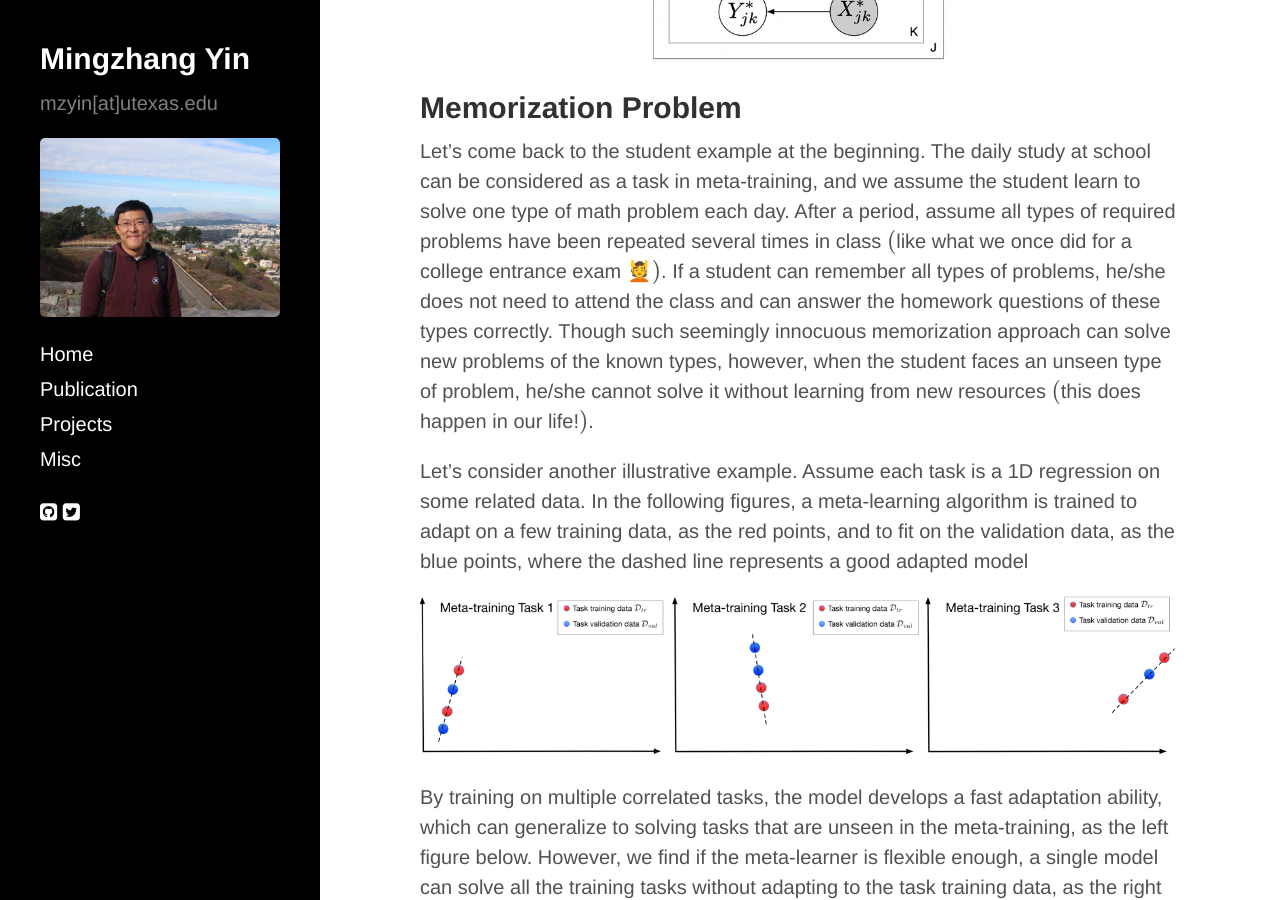
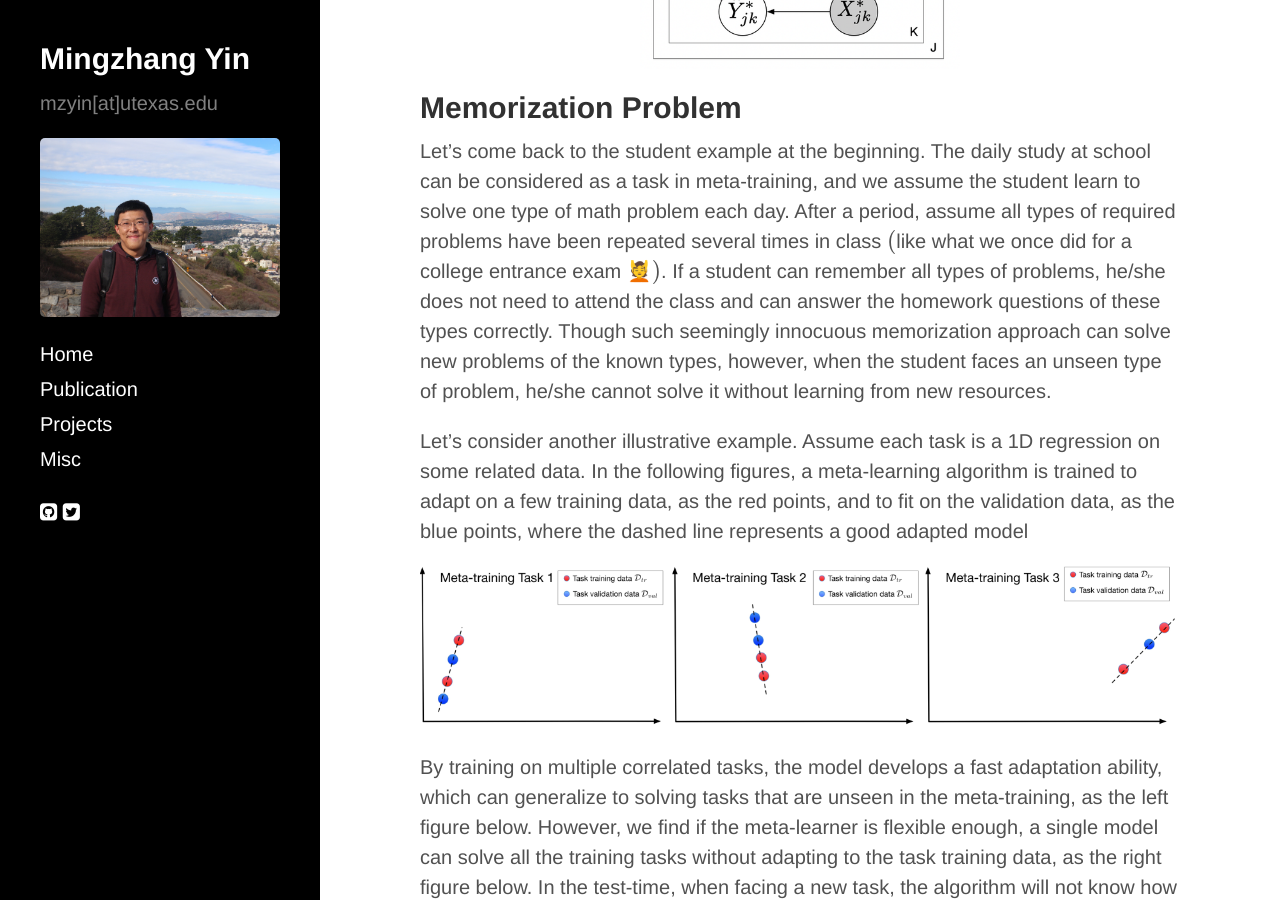
Before and after one commit to mingzhang-yin/mingzhang-yin.github.io, a Jekyll site: the page built from _posts/2020-04-10-Meta-learning-without-Memorization.md, in a window 1280 px wide and 900 px high, scrolled down 1086 px. Built offline with Jekyll 4.4.1, drawn with Linux system fonts in a browser that asks for light colours; nearby versions of some CDN libraries; formulas are drawn with MathJax 3.

Commit message:
Update 2020-04-10-Meta-learning-without-Memorization.md

```diff
--- a/_posts/2020-04-10-Meta-learning-without-Memorization.md
+++ b/_posts/2020-04-10-Meta-learning-without-Memorization.md
@@ -21,7 +21,7 @@
 </center>
 
 ## Memorization Problem
-Let's come back to the student example at the beginning. The daily study at school can be considered as a task in meta-training, and we assume the student learn to solve one type of math problem each day. After a period, assume all types of required problems have been repeated several times in class $($like what we once did for a college entrance exam 💆$)$. If a student can remember all types of problems, he/she does not need to attend the class and can answer the homework questions of these types correctly. Though such seemingly innocuous memorization approach can solve new problems of the known types, however, when the student faces an unseen type of problem, he/she cannot solve it without learning from new resources $($this does happen in our life!$)$.
+Let's come back to the student example at the beginning. The daily study at school can be considered as a task in meta-training, and we assume the student learn to solve one type of math problem each day. After a period, assume all types of required problems have been repeated several times in class $($like what we once did for a college entrance exam 💆$)$. If a student can remember all types of problems, he/she does not need to attend the class and can answer the homework questions of these types correctly. Though such seemingly innocuous memorization approach can solve new problems of the known types, however, when the student faces an unseen type of problem, he/she cannot solve it without learning from new resources.
 
 Let's consider another illustrative example.  Assume each task is a 1D regression on some related data. In the following figures, a meta-learning algorithm is trained to adapt on a few training data, as the red points, and to fit on the validation data, as the blue points, where the dashed line represents a good adapted model
 
```
